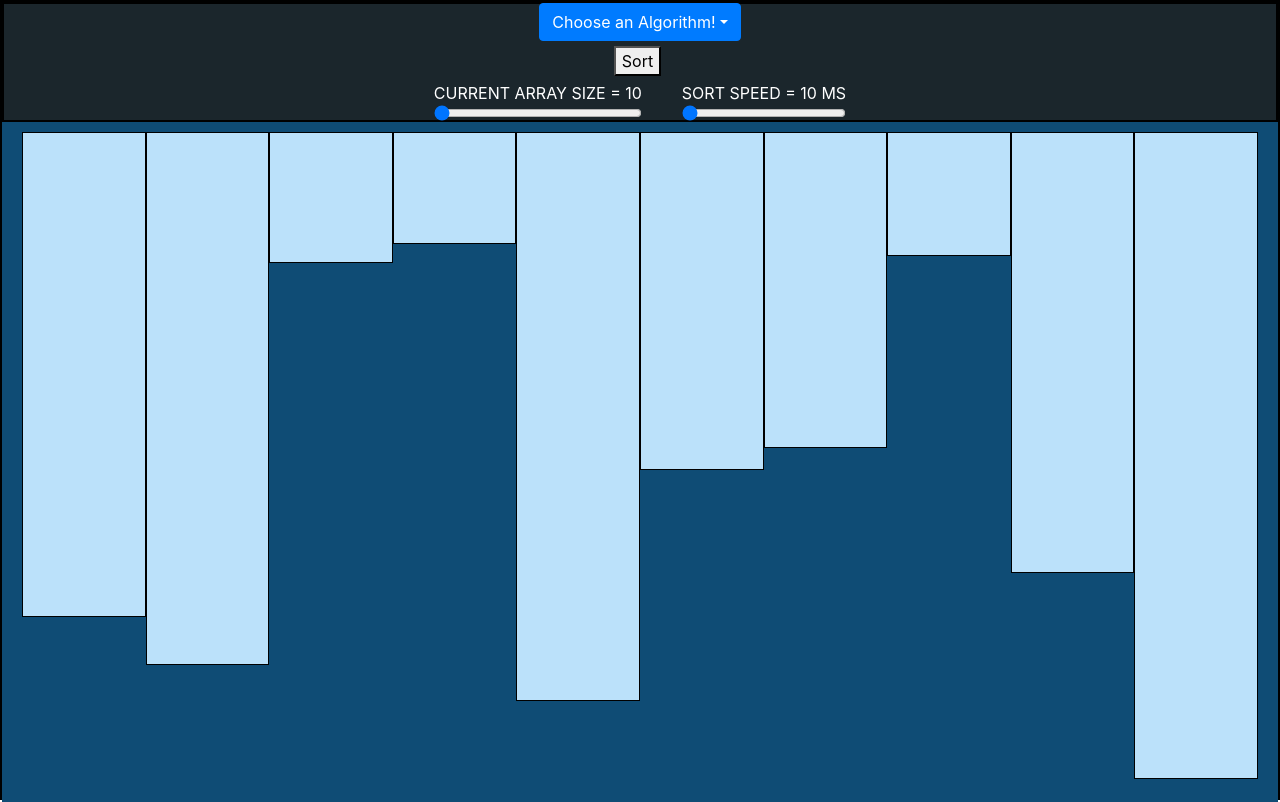
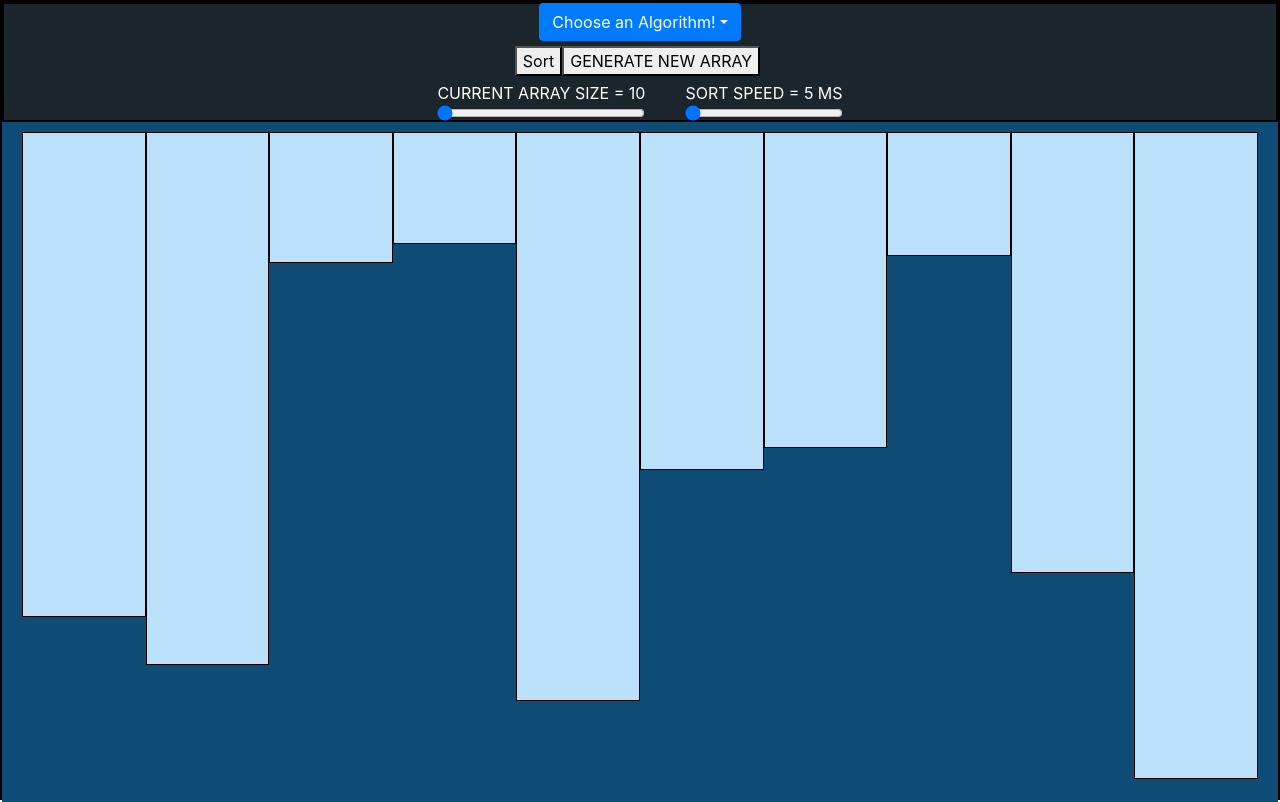
Before and after one commit to GandalfTheJava/sorting-visualizer, a React (Create React App) app: page / in a window 1280 px wide. Built offline with nearby package versions, Linux system fonts and the light colour scheme.

Commit message:
Fixed the error of the body component not updating to current slider value by adding a timeout method

```diff
--- a/src/components/Body/Body.jsx
+++ b/src/components/Body/Body.jsx
@@ -2,6 +2,11 @@ import React, { Component } from 'react';
 import "./Body.css";
 
 class Body extends Component {
+    componentDidUpdate(prevProps) {
+        if (prevProps !== this.props) {
+            this.render();
+        }
+    }
     render() {
         const {
             array,
@@ -12,9 +17,10 @@ class Body extends Component {
             <div className="bar-containers">
                 {
                     array.arrayOfNumbers ? (array.arrayOfNumbers.map((element, index) => {
+                        console.log("Array " + array.arrayOfNumbers.length)
                         const barColor =  //IF SWAPPING
                             currentBubbleTwo.includes(index) ? 'red' : //IF CURRENT BUBBLE TWO IS COMPARING
-                                currentSorted.includes(index) ? 'purple' : '#bbe1fa' //IF SORTED PURPLE ELSE RED
+                                currentSorted.includes(index) ? 'purple' : '#bbe1fa'
                         return (
                             <div
                                 className="bar"
--- a/src/components/Toolbar/Toolbar.css
+++ b/src/components/Toolbar/Toolbar.css
@@ -6,9 +6,7 @@
     border: 2px solid black;
     background-color: #1b262c;
 }
-:disabled{
-    color: black;
-}
+
 .algo-button{
     margin: 5px;
 }
--- a/src/components/Toolbar/Toolbar.jsx
+++ b/src/components/Toolbar/Toolbar.jsx
@@ -6,17 +6,36 @@ class Toolbar extends Component {
     constructor(props) {
         super(props);
         this.handleChange = this.handleChange.bind(this);
+        this.handleSort = this.handleSort.bind(this);
     }
     componentDidMount = () => {
-        this.generateNewArray(); //Generate a new random assortment of numbers (10)
+        this.generateNewArray();
+    }
+    componentDidUpdate(prevProps) {
+        if (prevProps !== this.props) {
+            this.render();
+        }
     }
     generateNewArray = () => {
-        let { changeArrayNumbers } = this.props;
+        let { changeArrayNumbers, setCurrentSorted } = this.props;
+        setCurrentSorted([]);
         const { arraySize } = this.props.array;
         let newArray = []
         for (let i = 0; i < arraySize; i++) {
             let randomNumber = Math.floor(Math.random() * 650) + 1;
-            newArray.push(randomNumber);
+            let anotherNumber = true
+            if (!newArray.includes(randomNumber)) {
+                newArray.push(randomNumber);
+            }
+            else {
+                while (anotherNumber) {
+                    randomNumber = Math.floor(Math.random() * 650) + 1;
+                    if (!newArray.includes(randomNumber)) {
+                        newArray.push(randomNumber);
+                        anotherNumber = false;
+                    }
+                }
+            }
         }
         changeArrayNumbers(newArray);
     }
@@ -25,7 +44,10 @@ class Toolbar extends Component {
         if (c === "arraySize") {
             let { changeArraySize } = this.props;
             changeArraySize(e.target.value);
-            this.generateNewArray();
+            setTimeout(() => {
+                this.generateNewArray();
+            }, 5)
+
         } else {
             let { changeSortSpeed } = this.props;
             changeSortSpeed(e.target.value);
@@ -50,18 +72,18 @@ class Toolbar extends Component {
                     </div>
                     <div className="control-buttons">
                         <button onClick={() => sort((currentArray.length ? currentArray : null), sortSpeed.sortSpeed, algorithm)} disabled={isRunning} style={{ visibility: !isRunning ? 'visible' : 'hidden' }}>Sort</button>
-                        {/* <button onClick={this.reset} disabled={isRunning}>RESET!</button> */}
+                        <button onClick={this.generateNewArray} disabled={isRunning}>GENERATE NEW ARRAY</button>
                     </div>
                 </div>
                 <div className="range-selector">
                     <div className="range">
                         CURRENT ARRAY SIZE = {array.arraySize}
-                        <input type="range" min="10" max="100" defaultValue={array.arraySize} id="arraySize" onChange={this.handleChange} disabled={isRunning} />
+                        <input type="range" min="10" max="50" defaultValue={array.arraySize} id="arraySize" onChange={this.handleChange} disabled={isRunning} style={{ color: isRunning ? 'red' : null }} />
                     </div>
                     <div className="separator"></div>
                     <div className="range">
                         SORT SPEED = {`${sortSpeed.sortSpeed} MS`}
-                        <input type="range" min="10" max="250" defaultValue={sortSpeed.sortSpeed} id="sortSpeed" onChange={this.handleChange} disabled={isRunning} />
+                        <input type="range" min="5" max="150" defaultValue={sortSpeed.sortSpeed} id="sortSpeed" onChange={this.handleChange} disabled={isRunning} style={{ color: isRunning ? 'red' : null }} />
                     </div>
                 </div>
             </div >
--- a/src/components/algorithms/bubbleSort/BubbleSort.js
+++ b/src/components/algorithms/bubbleSort/BubbleSort.js
@@ -8,11 +8,12 @@ function BubbleSort(defaultArray, dispatch, sortSpeed) {
     let currentArray = defaultArray.slice(0),
         toRender = [],
         sorted = false,
+        n = defaultArray.length - 1,
         round = 0;
 
     while (!sorted) {
         sorted = true;
-        for (let i = 0; i < currentArray.length - 1 - round; i++) {
+        for (let i = 0; i < n; i++) {
             toRender.push([i, i + 1]);
             if (currentArray[i] > currentArray[i + 1]) {
                 toRender.push([i, i + 1, true]);
@@ -24,8 +25,8 @@ function BubbleSort(defaultArray, dispatch, sortSpeed) {
                 toRender.push([]);
             }
         }
-        toRender.push([true, currentArray.length - 1 - round]);
-        round++;
+        toRender.push([true, n]);
+        n--;
     }
     handleDispatch(toRender, dispatch, currentArray, sortSpeed);
     return currentArray;
--- a/src/redux/sortSpeed/sortSpeed.reducer.js
+++ b/src/redux/sortSpeed/sortSpeed.reducer.js
@@ -1,7 +1,7 @@
 import sortSpeedActionTypes from "./sortSpeed.types";
 
 const INITIAL_STATE = {
-    sortSpeed: 10
+    sortSpeed: 5
 };
 
 const sortSpeedReducer = (state = INITIAL_STATE, action) => {
```
